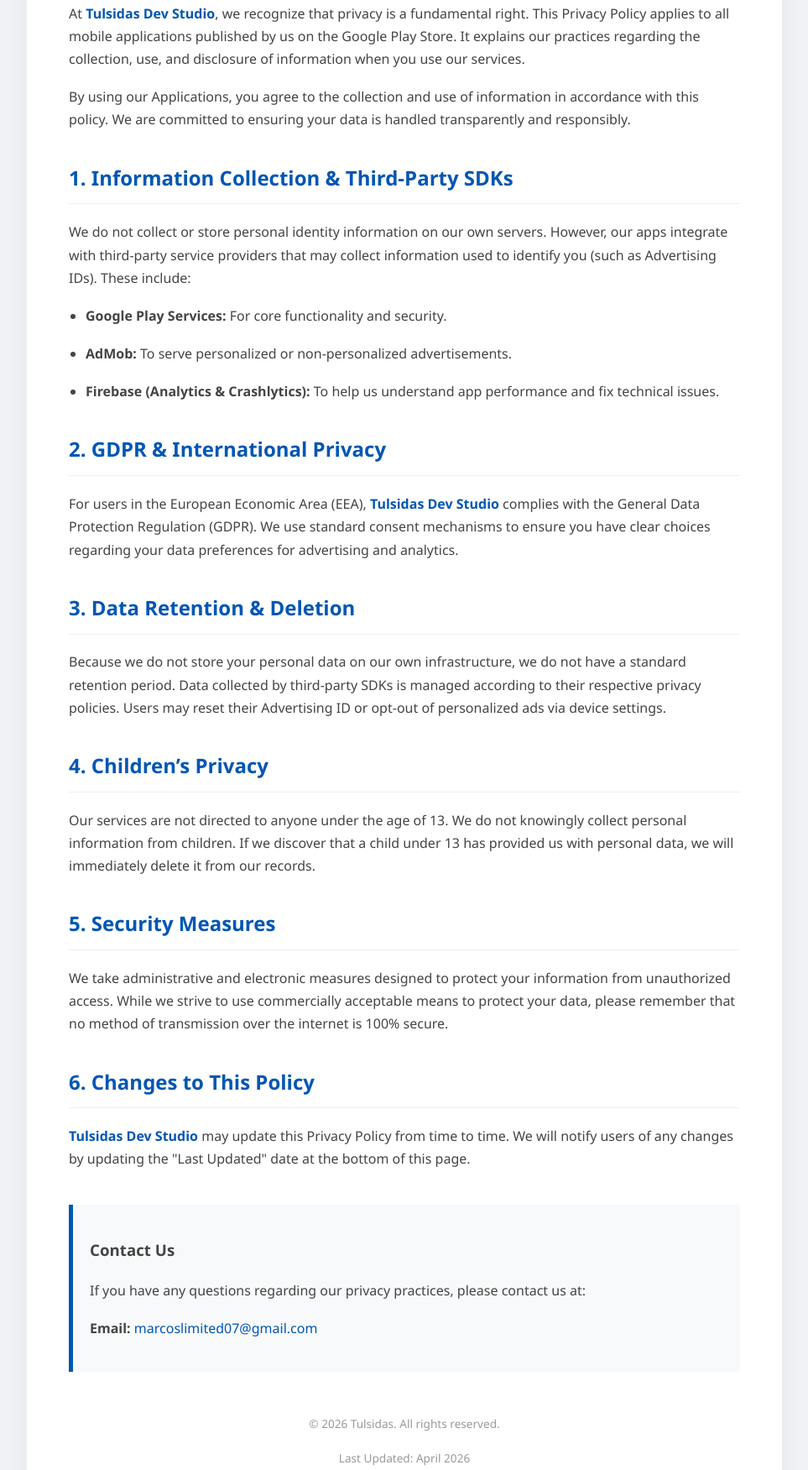
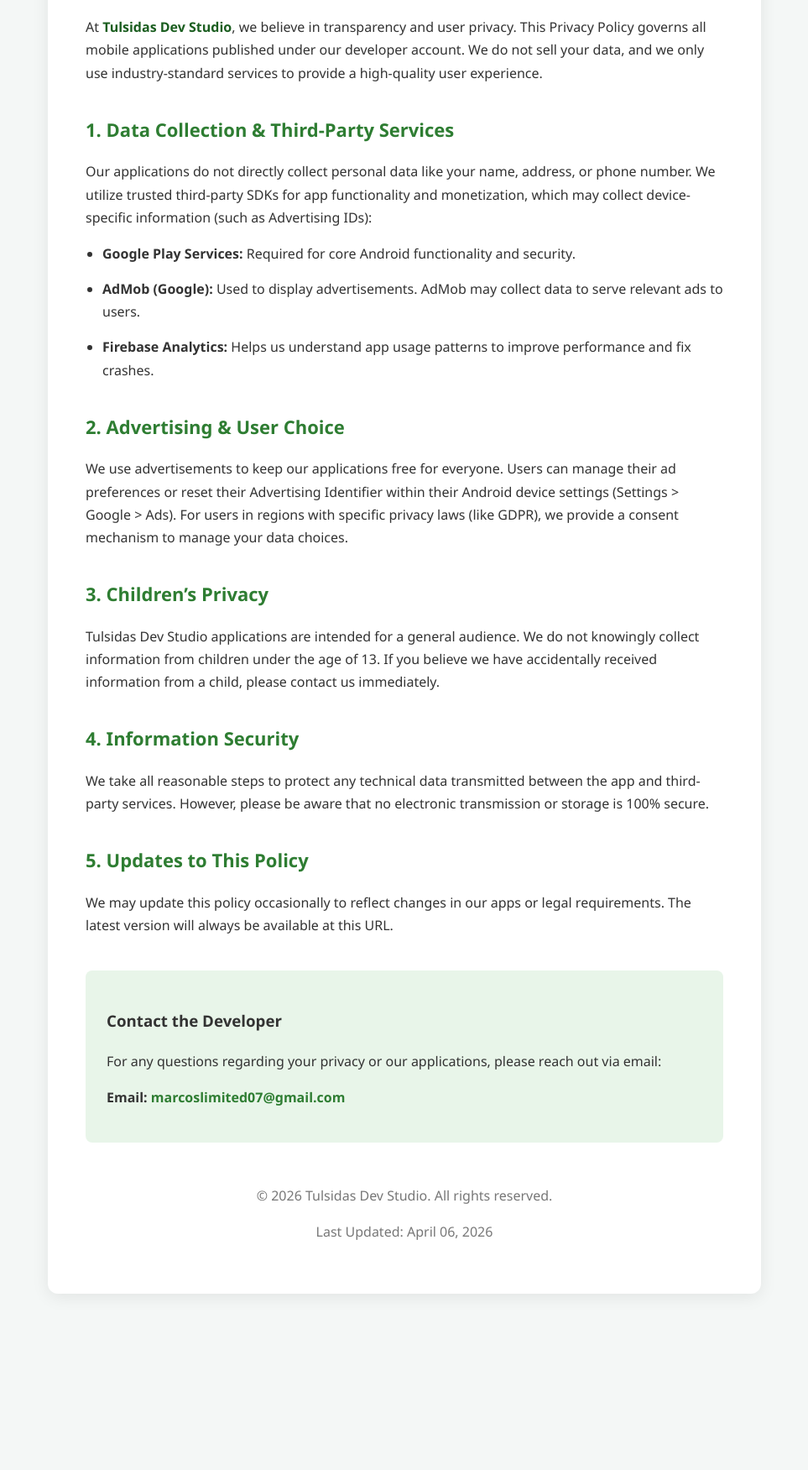
Before and after one commit to anderssmith075-sys/Marco-s-limited, a plain HTML site: page index.html in a window 1280 px wide. Shown: the part 232-1983 px from the top of the page at 84% size, without its empty margins (158-1121 px from the left). After the commit the page ends 1813 px from the top, so only its background shows below. Drawn offline with Linux system fonts and the light colour scheme.

Commit message:
Revise Privacy Policy for Tulsidas Dev Studio
Updated the Privacy Policy to enhance clarity and compliance with regulations.

```diff
--- a/index.html
+++ b/index.html
@@ -8,37 +8,38 @@
         body {
             font-family: 'Segoe UI', Tahoma, Geneva, Verdana, sans-serif;
             line-height: 1.7;
-            color: #444;
-            max-width: 900px;
+            color: #333;
+            max-width: 850px;
             margin: 0 auto;
             padding: 40px 20px;
-            background-color: #f0f2f5;
+            background-color: #f4f7f6;
         }
         .policy-card {
             background-color: #fff;
-            padding: 50px;
-            border-radius: 15px;
-            box-shadow: 0 10px 30px rgba(0,0,0,0.05);
+            padding: 45px;
+            border-radius: 12px;
+            box-shadow: 0 4px 20px rgba(0,0,0,0.08);
+            border-top: 8px solid #2e7d32; /* Pitch Green accent */
         }
-        h1 { color: #2c3e50; font-size: 32px; margin-bottom: 5px; }
-        .subtitle { color: #888; font-size: 0.9em; margin-bottom: 30px; text-transform: uppercase; letter-spacing: 1px; }
-        h2 { color: #0056b3; margin-top: 35px; border-bottom: 1px solid #eee; padding-bottom: 10px; }
-        p, li { margin-bottom: 18px; }
+        h1 { color: #1b5e20; font-size: 30px; margin-bottom: 10px; }
+        .subtitle { color: #666; font-size: 0.95em; margin-bottom: 30px; border-bottom: 1px solid #eee; padding-bottom: 15px; }
+        h2 { color: #2e7d32; margin-top: 35px; font-size: 22px; }
+        p, li { margin-bottom: 15px; font-size: 16px; }
         ul { padding-left: 20px; }
-        .highlight { font-weight: 600; color: #0056b3; }
+        .highlight { font-weight: 600; color: #1b5e20; }
         .contact-info {
-            background: #f8f9fa;
-            border-left: 5px solid #0056b3;
-            padding: 20px;
+            background: #e8f5e9;
+            border-radius: 8px;
+            padding: 25px;
             margin-top: 40px;
         }
         .footer {
             margin-top: 50px;
             font-size: 0.85em;
-            color: #999;
+            color: #777;
             text-align: center;
         }
-        a { color: #0056b3; text-decoration: none; }
+        a { color: #2e7d32; text-decoration: none; font-weight: bold; }
         a:hover { text-decoration: underline; }
     </style>
 </head>
@@ -46,44 +47,39 @@
 
 <div class="policy-card">
     <h1>Privacy Policy</h1>
-    <p class="subtitle">Official Policy for Tulsidas Applications</p>
+    <p class="subtitle">Official Data Policy for Tulsidas Dev Studio Applications</p>
 
-    <p>At <span class="highlight">Tulsidas Dev Studio</span>, we recognize that privacy is a fundamental right. This Privacy Policy applies to all mobile applications published by us on the Google Play Store. It explains our practices regarding the collection, use, and disclosure of information when you use our services.</p>
+    <p>At <span class="highlight">Tulsidas Dev Studio</span>, we believe in transparency and user privacy. This Privacy Policy governs all mobile applications published under our developer account. We do not sell your data, and we only use industry-standard services to provide a high-quality user experience.</p>
 
-    <p>By using our Applications, you agree to the collection and use of information in accordance with this policy. We are committed to ensuring your data is handled transparently and responsibly.</p>
-
-    <h2>1. Information Collection & Third-Party SDKs</h2>
-    <p>We do not collect or store personal identity information on our own servers. However, our apps integrate with third-party service providers that may collect information used to identify you (such as Advertising IDs). These include:</p>
+    <h2>1. Data Collection & Third-Party Services</h2>
+    <p>Our applications do not directly collect personal data like your name, address, or phone number. We utilize trusted third-party SDKs for app functionality and monetization, which may collect device-specific information (such as Advertising IDs):</p>
     <ul>
-        <li><strong>Google Play Services:</strong> For core functionality and security.</li>
-        <li><strong>AdMob:</strong> To serve personalized or non-personalized advertisements.</li>
-        <li><strong>Firebase (Analytics & Crashlytics):</strong> To help us understand app performance and fix technical issues.</li>
+        <li><strong>Google Play Services:</strong> Required for core Android functionality and security.</li>
+        <li><strong>AdMob (Google):</strong> Used to display advertisements. AdMob may collect data to serve relevant ads to users.</li>
+        <li><strong>Firebase Analytics:</strong> Helps us understand app usage patterns to improve performance and fix crashes.</li>
     </ul>
 
-    <h2>2. GDPR & International Privacy</h2>
-    <p>For users in the European Economic Area (EEA), <span class="highlight">Tulsidas Dev Studio</span> complies with the General Data Protection Regulation (GDPR). We use standard consent mechanisms to ensure you have clear choices regarding your data preferences for advertising and analytics.</p>
+    <h2>2. Advertising & User Choice</h2>
+    <p>We use advertisements to keep our applications free for everyone. Users can manage their ad preferences or reset their Advertising Identifier within their Android device settings (Settings > Google > Ads). For users in regions with specific privacy laws (like GDPR), we provide a consent mechanism to manage your data choices.</p>
 
-    <h2>3. Data Retention & Deletion</h2>
-    <p>Because we do not store your personal data on our own infrastructure, we do not have a standard retention period. Data collected by third-party SDKs is managed according to their respective privacy policies. Users may reset their Advertising ID or opt-out of personalized ads via device settings.</p>
+    <h2>3. Children’s Privacy</h2>
+    <p>Tulsidas Dev Studio applications are intended for a general audience. We do not knowingly collect information from children under the age of 13. If you believe we have accidentally received information from a child, please contact us immediately.</p>
 
-    <h2>4. Children’s Privacy</h2>
-    <p>Our services are not directed to anyone under the age of 13. We do not knowingly collect personal information from children. If we discover that a child under 13 has provided us with personal data, we will immediately delete it from our records.</p>
+    <h2>4. Information Security</h2>
+    <p>We take all reasonable steps to protect any technical data transmitted between the app and third-party services. However, please be aware that no electronic transmission or storage is 100% secure.</p>
 
-    <h2>5. Security Measures</h2>
-    <p>We take administrative and electronic measures designed to protect your information from unauthorized access. While we strive to use commercially acceptable means to protect your data, please remember that no method of transmission over the internet is 100% secure.</p>
-
-    <h2>6. Changes to This Policy</h2>
-    <p><span class="highlight">Tulsidas Dev Studio</span> may update this Privacy Policy from time to time. We will notify users of any changes by updating the "Last Updated" date at the bottom of this page.</p>
+    <h2>5. Updates to This Policy</h2>
+    <p>We may update this policy occasionally to reflect changes in our apps or legal requirements. The latest version will always be available at this URL.</p>
 
     <div class="contact-info">
-        <h3>Contact Us</h3>
-        <p>If you have any questions regarding our privacy practices, please contact us at:</p>
+        <h3>Contact the Developer</h3>
+        <p>For any questions regarding your privacy or our applications, please reach out via email:</p>
         <p><strong>Email:</strong> <a href="mailto:marcoslimited07@gmail.com">marcoslimited07@gmail.com</a></p>
     </div>
 
     <div class="footer">
-        <p>&copy; 2026 Tulsidas. All rights reserved.</p>
-        <p>Last Updated: April 2026</p>
+        <p>&copy; 2026 Tulsidas Dev Studio. All rights reserved.</p>
+        <p>Last Updated: April 06, 2026</p>
     </div>
 </div>
 
```
